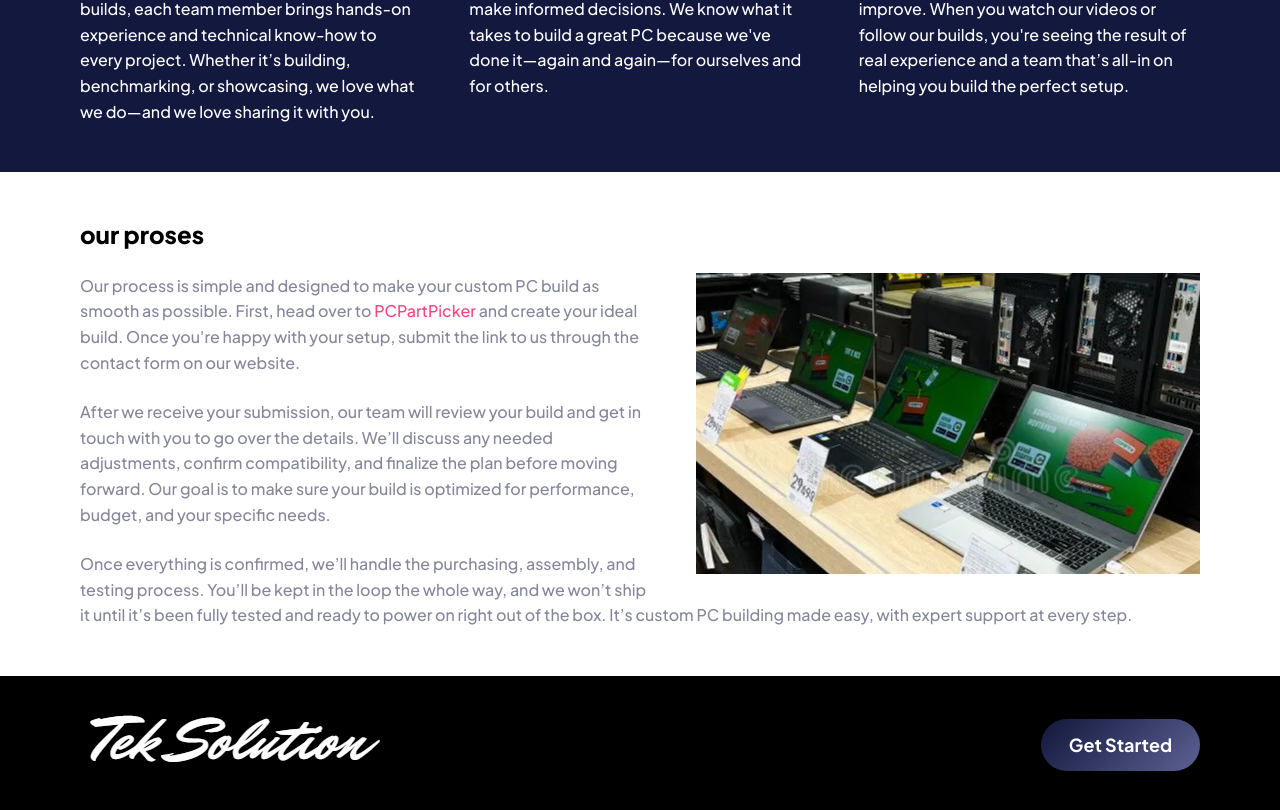
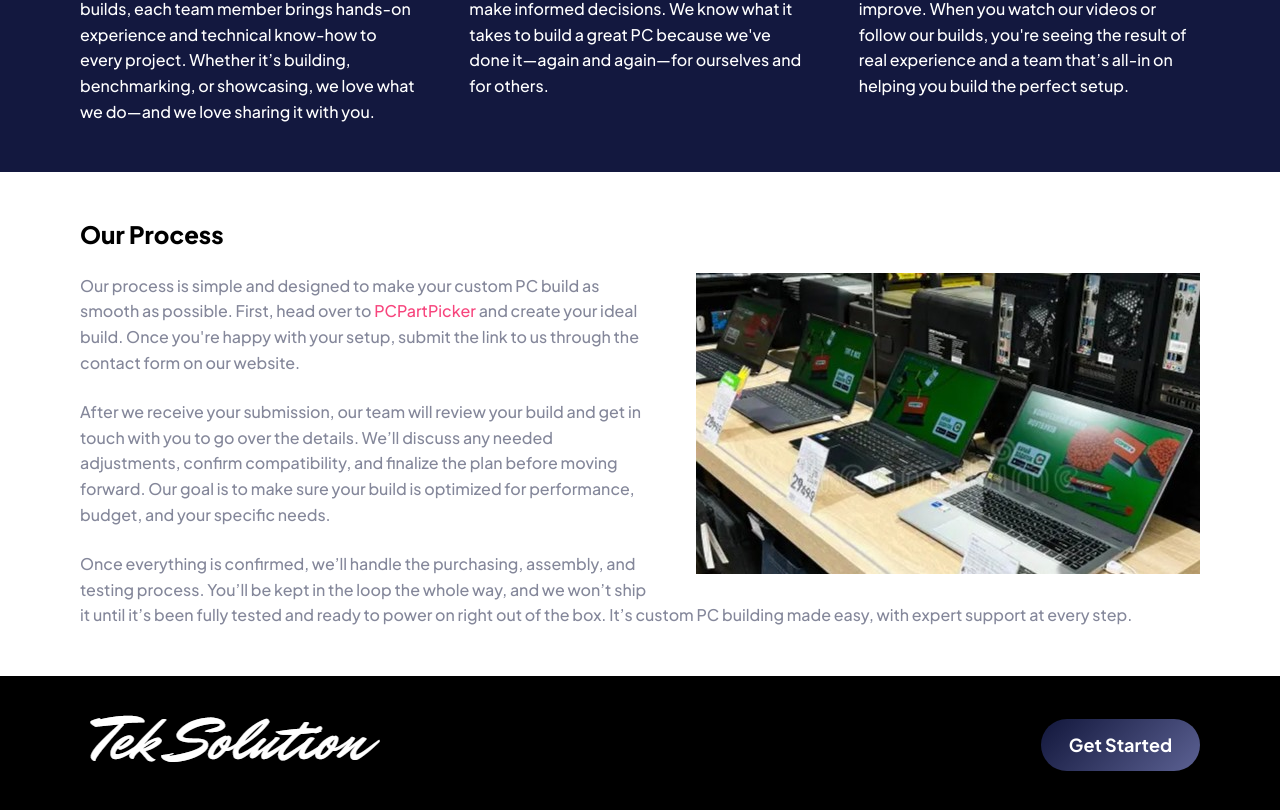
Before and after one commit to Agentaspect/aspect-copmputers-2, a SvelteKit app: page /about in a window 1280 px wide. Shown: the part 817-1627 px from the top of the page. Built offline with nearby package versions, Linux system fonts and the light colour scheme.

Commit message:
final edit

```diff
--- a/src/routes/about/+page.svelte
+++ b/src/routes/about/+page.svelte
@@ -55,7 +55,7 @@
  <section>
     <div class="outer">
         <div class="inner flow wide-text">
-            <h2>our proses</h2>
+            <h2>Our Process</h2>
             <img class="float-right" src="chez.jpg" alt="computers on a desk"/>
 
 
```
